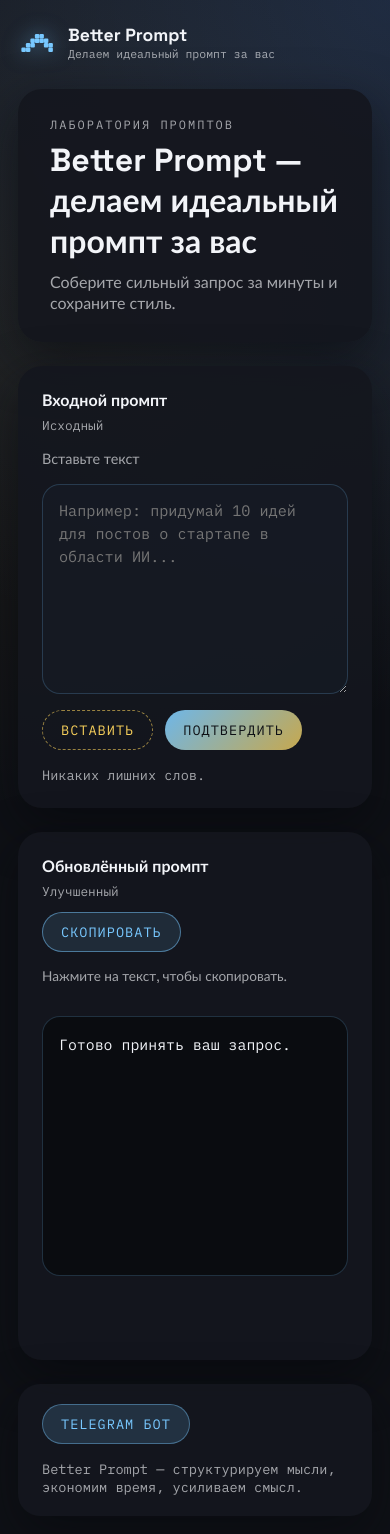
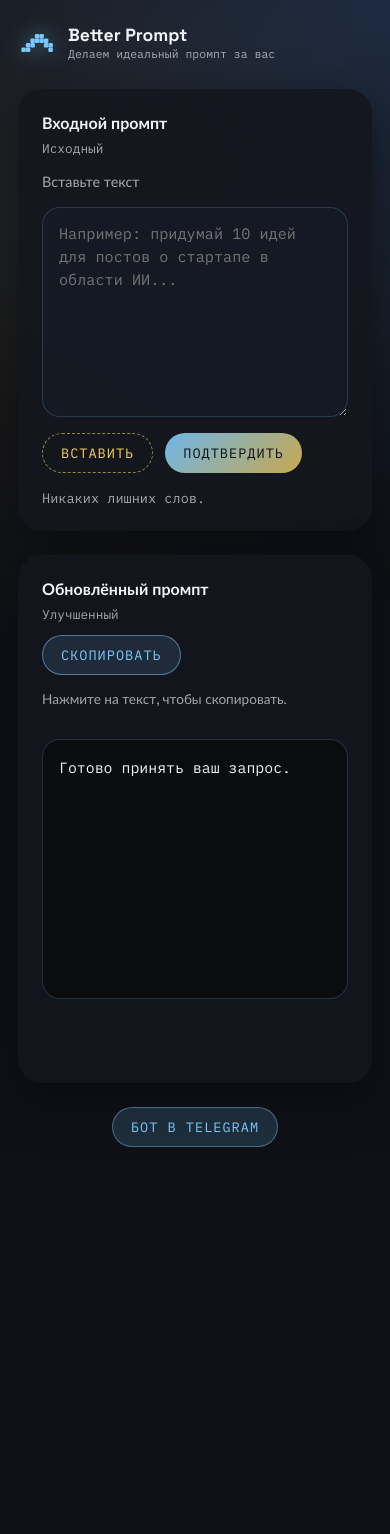
Before and after one commit to borissharikoff-droid/better-prompt, a website: page index.html in a window 390 px wide. After the commit the page ends 1197 px from the top, so only its background shows below. Drawn offline with Linux system fonts and the light colour scheme.

Commit message:
Simplify layout to two-column split

```diff
--- a/app.js
+++ b/app.js
@@ -11,9 +11,6 @@
 
 const uiTitle = document.getElementById("uiTitle");
 const uiSubtitle = document.getElementById("uiSubtitle");
-const uiKicker = document.getElementById("uiKicker");
-const uiHeroTitle = document.getElementById("uiHeroTitle");
-const uiHeroSubtitle = document.getElementById("uiHeroSubtitle");
 const uiInputTitle = document.getElementById("uiInputTitle");
 const uiInputMeta = document.getElementById("uiInputMeta");
 const uiInputLabel = document.getElementById("uiInputLabel");
@@ -175,9 +172,6 @@
 
 if (uiTitle && ui.title) uiTitle.textContent = ui.title;
 if (uiSubtitle && ui.subtitle) uiSubtitle.textContent = ui.subtitle;
-if (uiKicker && ui.heroKicker) uiKicker.textContent = ui.heroKicker;
-if (uiHeroTitle && ui.heroTitle) uiHeroTitle.textContent = ui.heroTitle;
-if (uiHeroSubtitle && ui.heroSubtitle) uiHeroSubtitle.textContent = ui.heroSubtitle;
 if (uiInputTitle && ui.inputTitle) uiInputTitle.textContent = ui.inputTitle;
 if (uiInputMeta && ui.inputMeta) uiInputMeta.textContent = ui.inputMeta;
 if (uiInputLabel && ui.inputLabel) uiInputLabel.textContent = ui.inputLabel;
--- a/index.html
+++ b/index.html
@@ -39,19 +39,7 @@
         </div>
       </header>
 
-      <div class="layout">
       <main class="main">
-          <div class="left-stack">
-            <section class="hero">
-              <p class="hero-kicker" id="uiKicker">Лаборатория промптов</p>
-              <h1 class="hero-title" id="uiHeroTitle">
-                Better Prompt — делаем идеальный промпт за вас
-              </h1>
-              <p class="hero-subtitle" id="uiHeroSubtitle">
-                Соберите сильный запрос за минуты и сохраните стиль.
-              </p>
-            </section>
-
         <article class="card input-card">
           <div class="card-header">
             <div>
@@ -74,9 +62,7 @@
             <span class="status-meta" id="memeText">Никаких лишних слов.</span>
           </div>
         </article>
-          </div>
 
-          <div class="right-stack">
         <article class="card output-card">
           <div class="card-header">
             <div>
@@ -89,18 +75,13 @@
           <pre id="outputPrompt" class="output" tabindex="0" role="button">Готово принять ваш запрос.</pre>
           <div class="toast" id="toast">Скопировано</div>
         </article>
+      </main>
 
       <footer class="footer">
         <a id="telegramBtn" class="btn telegram" href="#" target="_blank" rel="noreferrer">
-                Telegram бот
+          Бот в Telegram
         </a>
-              <p class="footer-note">
-                Better Prompt — структурируем мысли, экономим время, усиливаем смысл.
-              </p>
       </footer>
-          </div>
-        </main>
-      </div>
     </div>
 
     <script src="variables.js"></script>
--- a/styles.css
+++ b/styles.css
@@ -54,122 +54,14 @@
   color: var(--muted);
 }
 
-.layout {
-  display: grid;
-  grid-template-columns: minmax(0, 1fr);
-  gap: 24px;
-  justify-items: center;
-}
-
-.sidebar {
-  display: flex;
-  flex-direction: column;
-  gap: 20px;
-}
-
-.side-card {
-  background: var(--panel);
-  border-radius: 22px;
-  padding: 20px;
-  box-shadow: var(--shadow);
-}
-
-.side-header {
-  display: flex;
-  align-items: center;
-  justify-content: space-between;
-  margin-bottom: 14px;
-}
-
-.side-title {
-  margin: 0;
-  font-size: 1rem;
-}
-
-.side-arrow {
-  border: none;
-  background: var(--panel-soft);
-  color: var(--muted);
-  width: 28px;
-  height: 28px;
-  border-radius: 10px;
-  cursor: pointer;
-}
-
-.side-item {
-  display: flex;
-  align-items: center;
-  gap: 10px;
-  padding: 10px 12px;
-  border-radius: 16px;
-  background: var(--panel-soft);
-  margin-bottom: 12px;
-}
-
-.side-item.active {
-  border: 1px solid rgba(120, 200, 255, 0.4);
-  background: rgba(22, 26, 36, 0.7);
-}
-
-.side-avatar {
-  width: 18px;
-  height: 18px;
-  border-radius: 8px;
-  background: #f0c49f;
-  box-shadow: 0 0 0 4px rgba(240, 196, 159, 0.15);
-}
-
-.side-add {
-  width: 100%;
-  border: none;
-  background: transparent;
-  color: var(--muted);
-  padding: 8px 0;
-  text-align: left;
-  cursor: pointer;
-  font-size: 0.92rem;
-}
-
 .main {
   display: grid;
-  grid-template-columns: minmax(280px, 360px) minmax(0, 1fr);
+  grid-template-columns: repeat(2, minmax(0, 1fr));
   gap: 24px;
-  width: min(1200px, 100%);
+  width: 100%;
+  max-width: 1400px;
   align-items: start;
-}
-
-.left-stack,
-.right-stack {
-  display: flex;
-  flex-direction: column;
-  gap: 24px;
-}
-
-.hero {
-  background: var(--panel);
-  border-radius: 24px;
-  padding: 28px 32px;
-  box-shadow: var(--shadow);
-}
-
-.hero-kicker {
-  font-family: var(--mono);
-  text-transform: uppercase;
-  letter-spacing: 2px;
-  color: var(--muted);
-  margin: 0 0 8px;
-  font-size: 0.75rem;
-}
-
-.hero-title {
-  margin: 0 0 10px;
-  font-size: clamp(2rem, 3.5vw, 3rem);
-}
-
-.hero-subtitle {
-  margin: 0;
-  color: var(--muted);
-  font-size: 1rem;
+  margin: 0 auto 24px;
 }
 
 .card {
@@ -355,32 +247,12 @@
 
 .footer {
   display: flex;
-  justify-content: space-between;
+  justify-content: center;
   align-items: center;
-  gap: 16px;
-  background: var(--panel);
-  border-radius: 22px;
-  padding: 20px 24px;
-  box-shadow: var(--shadow);
-}
-
-.footer-note {
-  margin: 0;
-  color: var(--muted);
-  font-family: var(--mono);
-  font-size: 0.85rem;
+  padding-bottom: 20px;
 }
 
 @media (max-width: 980px) {
-  .layout {
-    grid-template-columns: 1fr;
-  }
-
-  .footer {
-    flex-direction: column;
-    align-items: flex-start;
-  }
-
   .main {
     grid-template-columns: 1fr;
   }
--- a/variables.js
+++ b/variables.js
@@ -2,9 +2,6 @@
   ui: {
     title: "Better Prompt",
     subtitle: "Делаем идеальный промпт за вас",
-    heroKicker: "Лаборатория промптов",
-    heroTitle: "Better Prompt — делаем идеальный промпт за вас",
-    heroSubtitle: "Соберите сильный запрос за минуты и сохраните стиль.",
     inputTitle: "Входной промпт",
     inputMeta: "Исходный",
     inputLabel: "Вставьте текст",
@@ -16,7 +13,7 @@
     pasteLabel: "Вставить",
     confirmLabel: "Подтвердить",
     copyLabel: "Скопировать",
-    telegramLabel: "Telegram бот",
+    telegramLabel: "Бот в Telegram",
   },
   api: {
     endpoint: "/api/improve",
```
Lines whose indentation alone changed are shown as unchanged.
